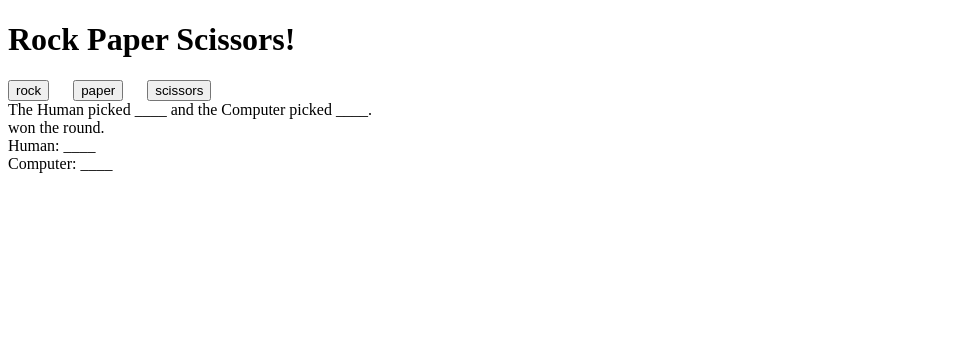
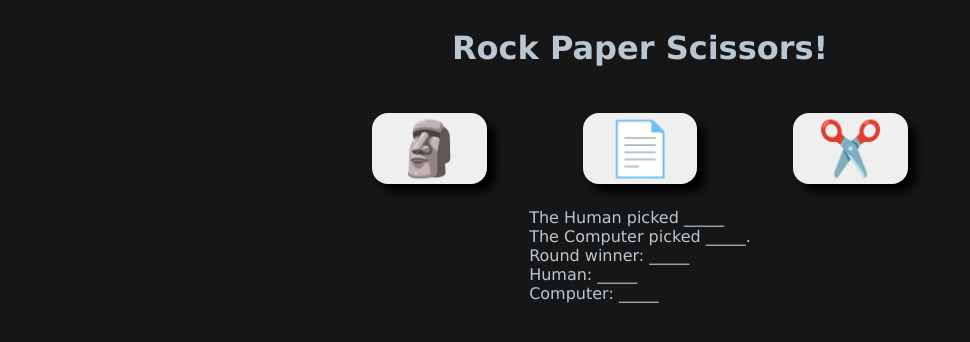
Before and after one commit to viktorlohr/rock-paper-scissors, a plain HTML site: page index.html in a window 1280 px wide. Shown: the whole page, without its empty margins (0-970 px from the left). Drawn offline with Linux system fonts and the light colour scheme.

Commit message:
Finish Stats Screen and Logic; Start styling

```diff
--- a/index.html
+++ b/index.html
@@ -4,23 +4,32 @@
 <link rel="stylesheet" href="styles.css">
 <body>
   <h1>Rock Paper Scissors!</h1>
-  <div class="buttons">
-    <button class="rock">rock </button>
-  <button class="paper">paper</button>
-  <button class="scissors">scissors</button>
+  <div class="sign-buttons">
+    <button class="rock">🗿 </button>
+  <button class="paper">📄</button>
+  <button class="scissors">✂️</button>
   </div>
-  <div class="result">
-    The Human picked <span class="human-choice">____</span> and the
-    Computer picked <span class="computer-choice">____</span>.
-    <div><span class="winner"></span> won the round.</div>
+  <div class="stats">
+    <div class="result">
+    <div>
+      The Human picked <span class="human-choice"></span>
+    </div>
+    <div>
+      The Computer picked <span class="computer-choice"></span>.
+    </div>
+    <div>
+      Round winner: <span class="round-winner"></span>
+    </div>
   </div>
   <div class="score">
-    <div>Human: <span class="human-score">____</span></div>
-    <div>Computer: <span class="computer-score">____</span></div>
+    <div>Human: <span class="human-score"></span></div>
+    <div>Computer: <span class="computer-score"></span></div>
   </div>
   <div class="game-over">
-    Game Over! The winner is <span class="game-winner"> </span>
+    Game Over! <span class="game-winner"> </span> won the game.
     <button class="reset-button">Start new game</button>
   </div>
+  </div>
+
 </body>
 <script src="script.js"></script>
--- a/script.js
+++ b/script.js
@@ -15,59 +15,75 @@ rockBtn.addEventListener('click', () => {playGame(SIGNS[0])});
 paperBtn.addEventListener('click', () => {playGame(SIGNS[1])});
 scissorsBtn.addEventListener('click', () => {playGame(SIGNS[2])});
 resetBtn.addEventListener('click', resetGame);
-let roundButtons = [rockBtn, paperBtn, scissorsBtn];
+let signBtns = [rockBtn, paperBtn, scissorsBtn];
 
 let humanChoiceEl = document.querySelector('.human-choice');
 let humanScoreEl = document.querySelector('.human-score');
 let computerChoiceEl = document.querySelector('.computer-choice');
 let computerScoreEl = document.querySelector('.computer-score');
-let winnerEl = document.querySelector('.winner');
+let roundWinnerEl = document.querySelector('.round-winner')
+let gameWinnerEl = document.querySelector('.game-winner');
 
 let bodyEl = document.querySelector('body');
 
 
 function resetGame() {
-  // TODO
+  signBtns.map((el) => {el.style.display = 'block'});
+
+  [humanChoiceEl, humanScoreEl, computerChoiceEl, computerScoreEl, roundWinnerEl, gameWinnerEl].map(
+    (el) => {el.textContent = "_____"}
+  )
+
 }
+
+resetGame()
 
 function playGame(humanChoice) {
 
-  console.log(`Playing Round. Human chose {humanChoice}`);
+  // console.log(`Playing Round. Human chose {humanChoice}`);
 
   let computerChoice = getComputerChoice();
   computerChoiceEl.textContent = computerChoice;
-  console.log("Computer chose", computerChoice);
+  // console.log("Computer chose", computerChoice);
 
   humanChoiceEl.textContent = humanChoice;
-  console.log("Human chose", humanChoice);
+  // console.log("Human chose", humanChoice);
 
   let hasWon = hasHumanWon(computerChoice, humanChoice);
 
-  let winner;
+  let roundWinner;
 
   if (hasWon === null) {
-    winner = "Nobody"
+    roundWinner = "Nobody"
   } else if (hasWon) {
-    winner = "The Human";
+    roundWinner = "The Human";
     humanScore++;
   } else {
-    winner = "The Computer";
+    roundWinner = "The Computer";
     computerScore++;
   }
 
-  console.log(winner, "wins this round.");
-  winnerEl.textContent = winner;
+  // console.log(roundWinner, "wins this round.");
+  roundWinnerEl.textContent = roundWinner;
 
-  console.log("Computer:", computerScore);
+  // console.log("Computer:", computerScore);
   computerScoreEl.textContent = computerScore;
 
-  console.log("Human:", humanScore);
+  // console.log("Human:", humanScore);
   humanScoreEl.textContent = humanScore;
 
   if (humanScore === 5 || computerScore === 5) {
-    roundButtons.map((b) => {b.style.display = 'none'})
+    signBtns.map((b) => {b.style.display = 'none'})
 
+    let winner;
 
+    if (humanScore > computerScore) {
+      winner = "The Human";
+    } else {
+      winner = "The Computer";
+    }
+    gameWinnerEl.textContent = winner;
+    gameOverEl.style.display = 'block';
 
   }
 
@@ -81,7 +97,7 @@ function hasHumanWon(computerChoice, humanChoice) {
   }
 
   result = SIGNS.indexOf(humanChoice) == (SIGNS.indexOf(computerChoice) + 1) % 3
-  console.log(result);
+  // console.log(result);
 
   return result;
 
@@ -90,7 +106,7 @@ function hasHumanWon(computerChoice, humanChoice) {
 
 function getComputerChoice() {
   random = Math.random()*3;
-  console.log(random);
+  // console.log(random);
 
   if (random < 1) {
     return SIGNS[0];
@@ -105,7 +121,7 @@ function getHumanChoice() {
   let choice = prompt("What's your sign?").trim().toLowerCase();
 
   if (!SIGNS.includes(choice)) {
-    console.log("Please enter a valid sign.");
+    // console.log("Please enter a valid sign.");
     getHumanChoice();
   }
 
--- a/styles.css
+++ b/styles.css
@@ -1,8 +1,39 @@
-.buttons {
+* {
+  box-sizing: border-box;
+  font-family: Verdana, Tahoma, Arial, Helvetica, sans-serif;
+}
+
+body {
   display: flex;
-  justify-content: left;
+  flex-direction: column;
+  align-items: center;
+  justify-content: center;
+  background-color: rgb(22, 22, 22);
+  color:rgb(185, 199, 211);
+}
+
+stats {
+  display: flex;
+  flex-direction: column;
+  align-items: left;
+}
+
+.sign-buttons {
+  display: flex;
+  justify-content: space-around;
   gap: 24px;
+  zoom: 4;
+  padding: 6px 12px;
+  margin: 0px;
 }
+
+button {
+  border: none;
+  border-radius: 4px;
+  box-shadow: 2px 2px 2px black;
+}
+
+
 
 .human-score, .human-choice, .computer-score, .computer-choice {
   width: 10px;
```
